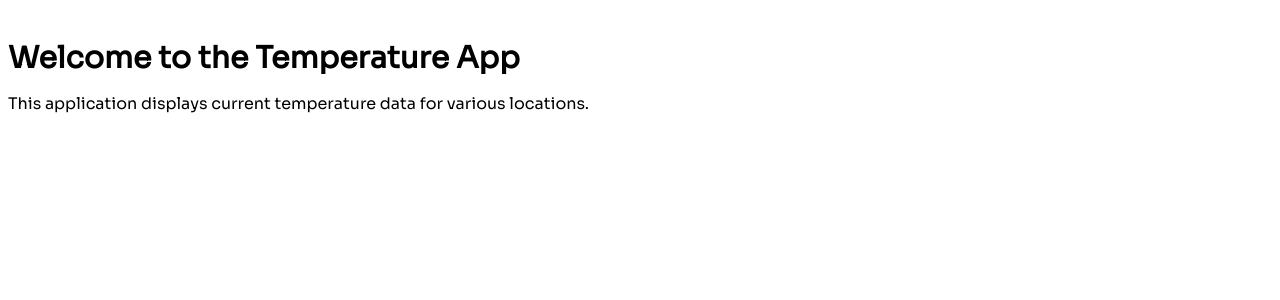
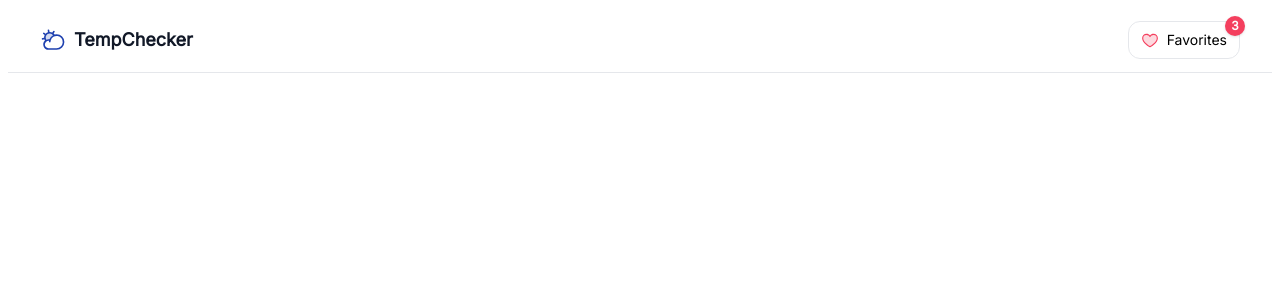
Before and after one commit to christian-oguine/frontend-temperature-app, a Nuxt app: page / in a window 1280 px wide. Shown: the top 300 px of the page. Built offline with nearby package versions, Linux system fonts and the light colour scheme.

Commit message:
created header area with logo and favorites button

```diff
--- a/app/pages/index.vue
+++ b/app/pages/index.vue
@@ -1,17 +1,38 @@
 <template>
-    <div class="font-sora">
-        <h1 class="text-3xl font-bold mt-8">
-            Welcome to the Temperature App
-        </h1>
-        <p class="mt-4">
-            This application displays current temperature data for various locations.
-        </p>
+  <header class="sticky top-0 z-50 w-full bg-white/80 backdrop-blur border-b border-gray-200">
+    <div class="mx-auto max-w-7xl px-4 sm:px-6 lg:px-8">
+      <div class="flex h-16 items-center justify-between">
+        <!-- Logo -->
+        <NuxtLink to="/" class="flex items-center gap-2 group">
+          <Icon name="ph:cloud-sun-duotone" size="26" class="text-primary group-hover:scale-110 transition" />
+          <span class="font-semibold text-lg text-textPrimary">TempChecker</span>
+        </NuxtLink>
+
+        <!-- Favorites -->
+        <div class="flex items-center gap-2">
+          <button
+            type="button"
+            class="relative inline-flex items-center gap-2 rounded-xl border border-gray-200 px-3 py-2 text-sm font-medium hover:bg-gray-50 active:scale-[0.99] transition"
+            @click="onFavoritesClick"
+            aria-label="Open favorites"
+          >
+            <Icon name="ph:heart-duotone" size="18" class="text-rose-500" />
+            <span>Favorites</span>
+            <span
+              class="absolute -right-1.5 -top-1.5 inline-flex h-5 min-w-[1.25rem] items-center justify-center rounded-full bg-rose-500 px-1 text-xs font-bold text-white shadow"
+            >
+              {{ favoritesCount }}
+            </span>
+          </button>
+        </div>
+      </div>
     </div>
+  </header>
 </template>
 
 <script setup lang="ts">
+const favoritesCount = ref(3) // demo data
+function onFavoritesClick() {
+  alert('Open Favorites (demo)')
+}
 </script>
-
-<style scoped>
-
-</style>
```
